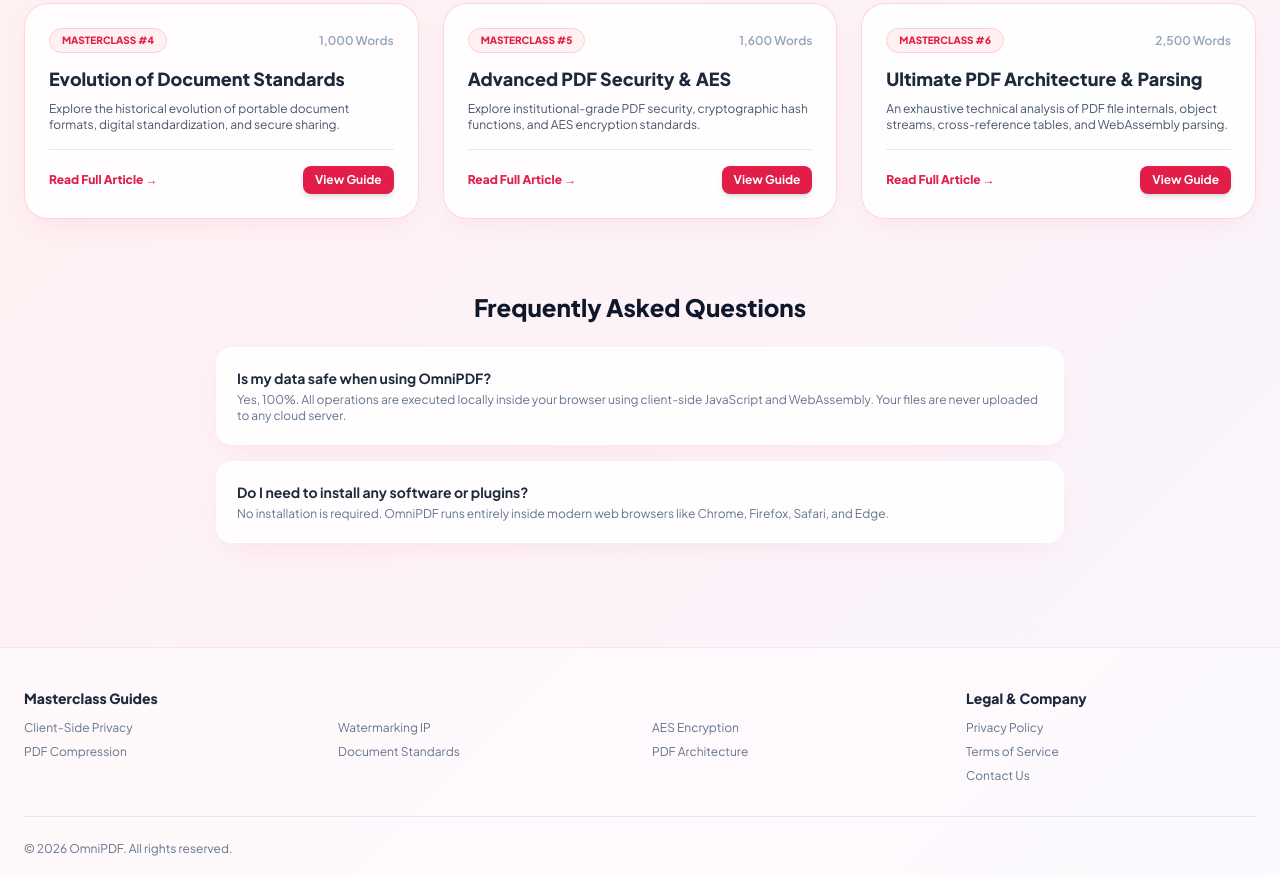
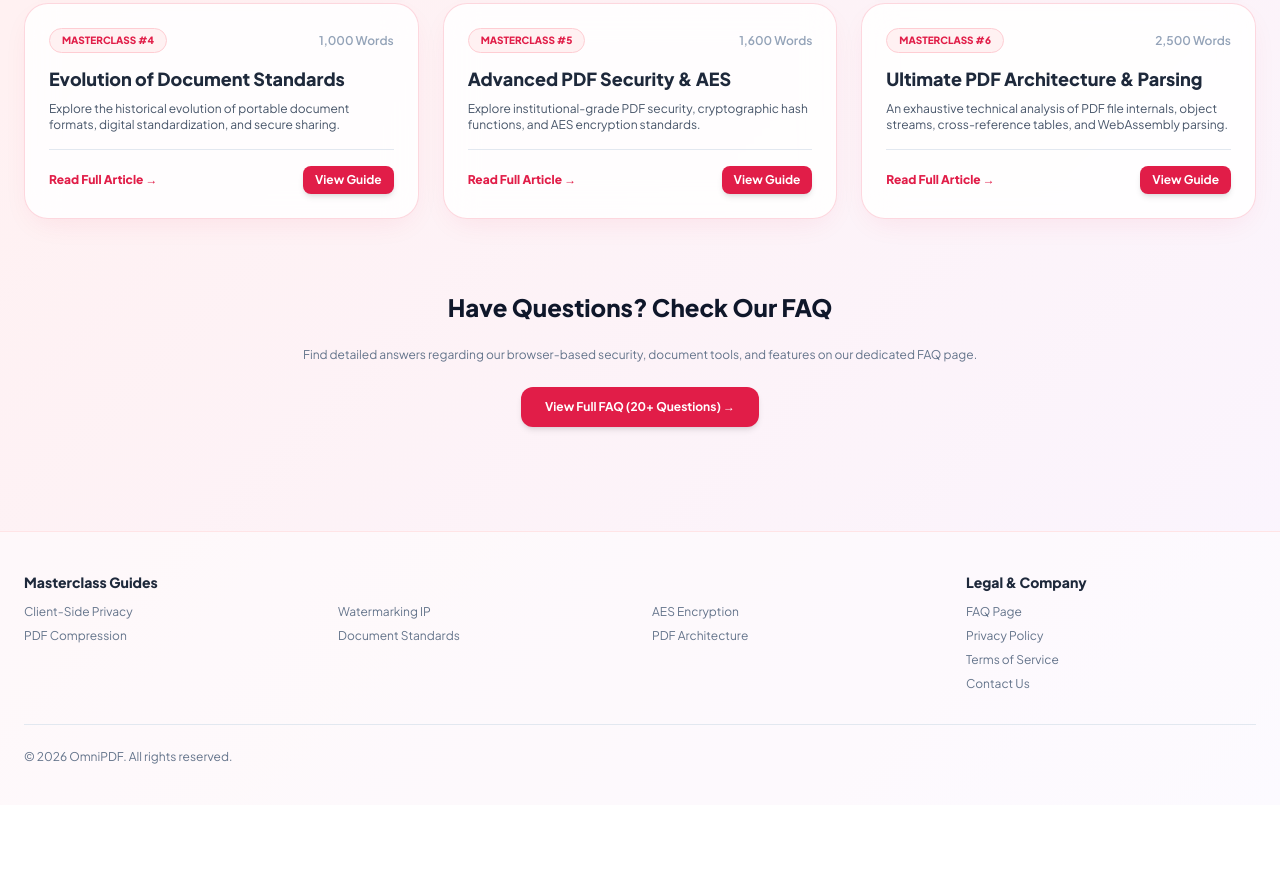
Before and after one commit to ahfari555/omnipdf, a plain HTML site: page index.html in a window 1280 px wide. Shown: the part 1921-2797 px from the top of the page. After the commit the page ends 2726 px from the top, so only its background shows below. Drawn offline with nearby package versions, Linux system fonts and the light colour scheme; a script that the page names is missing.

Commit message:
feat: add dedicated faq.html page and link it to main navigation

```diff
--- a/index.html
+++ b/index.html
@@ -91,7 +91,8 @@
         <span class="text-xl font-extrabold tracking-tight text-slate-800 dark:text-white">Omni<span class="gradient-text">PDF</span></span>
       </a>
 
-      <div class="flex items-center gap-3">
+      <div class="flex items-center gap-4">
+        <a href="faq.html" class="text-xs font-bold text-rose-600 dark:text-rose-400 hover:underline">❓ FAQ</a>
         <a href="#editorial-panels" class="hidden md:inline-flex text-xs font-bold text-rose-600 dark:text-rose-400 hover:underline">📚 Expert Guides</a>
         <span class="hidden sm:inline-flex items-center gap-1.5 px-3 py-1 rounded-full text-xs font-semibold bg-emerald-50 dark:bg-emerald-950 text-emerald-600 dark:text-emerald-400 border border-emerald-200 dark:border-emerald-800">
           <span class="w-2 h-2 rounded-full bg-emerald-400 animate-pulse"></span> 100% Private (Browser Local)
@@ -485,18 +486,10 @@
       </section>
 
       <!-- FAQ SECTION (FOR SEO & STRUCTURED DATA) -->
-      <section class="max-w-4xl mx-auto px-6 py-8 space-y-6">
-        <h3 class="text-2xl font-black text-slate-900 dark:text-white text-center">Frequently Asked Questions</h3>
-        <div class="space-y-4">
-          <div class="pastel-card p-5 rounded-2xl">
-            <h4 class="font-bold text-sm text-slate-800 dark:text-white mb-1">Is my data safe when using OmniPDF?</h4>
-            <p class="text-xs text-slate-500">Yes, 100%. All operations are executed locally inside your browser using client-side JavaScript and WebAssembly. Your files are never uploaded to any cloud server.</p>
-          </div>
-          <div class="pastel-card p-5 rounded-2xl">
-            <h4 class="font-bold text-sm text-slate-800 dark:text-white mb-1">Do I need to install any software or plugins?</h4>
-            <p class="text-xs text-slate-500">No installation is required. OmniPDF runs entirely inside modern web browsers like Chrome, Firefox, Safari, and Edge.</p>
-          </div>
-        </div>
+      <section class="max-w-4xl mx-auto px-6 py-8 space-y-6 text-center">
+        <h3 class="text-2xl font-black text-slate-900 dark:text-white">Have Questions? Check Our FAQ</h3>
+        <p class="text-xs text-slate-500">Find detailed answers regarding our browser-based security, document tools, and features on our dedicated FAQ page.</p>
+        <a href="faq.html" class="inline-block px-6 py-3 bg-rose-600 hover:bg-rose-700 text-white font-bold rounded-xl text-xs shadow-md transition">View Full FAQ (20+ Questions) →</a>
       </section>
 
     </main>
@@ -530,6 +523,7 @@
         <div>
           <h4 class="font-extrabold text-slate-800 dark:text-white mb-3 text-sm">Legal & Company</h4>
           <ul class="space-y-2">
+            <li><a href="faq.html" class="hover:underline">FAQ Page</a></li>
             <li><a href="privacy.html" class="hover:underline">Privacy Policy</a></li>
             <li><a href="terms.html" class="hover:underline">Terms of Service</a></li>
             <li><a href="contact.html" class="hover:underline">Contact Us</a></li>
```
